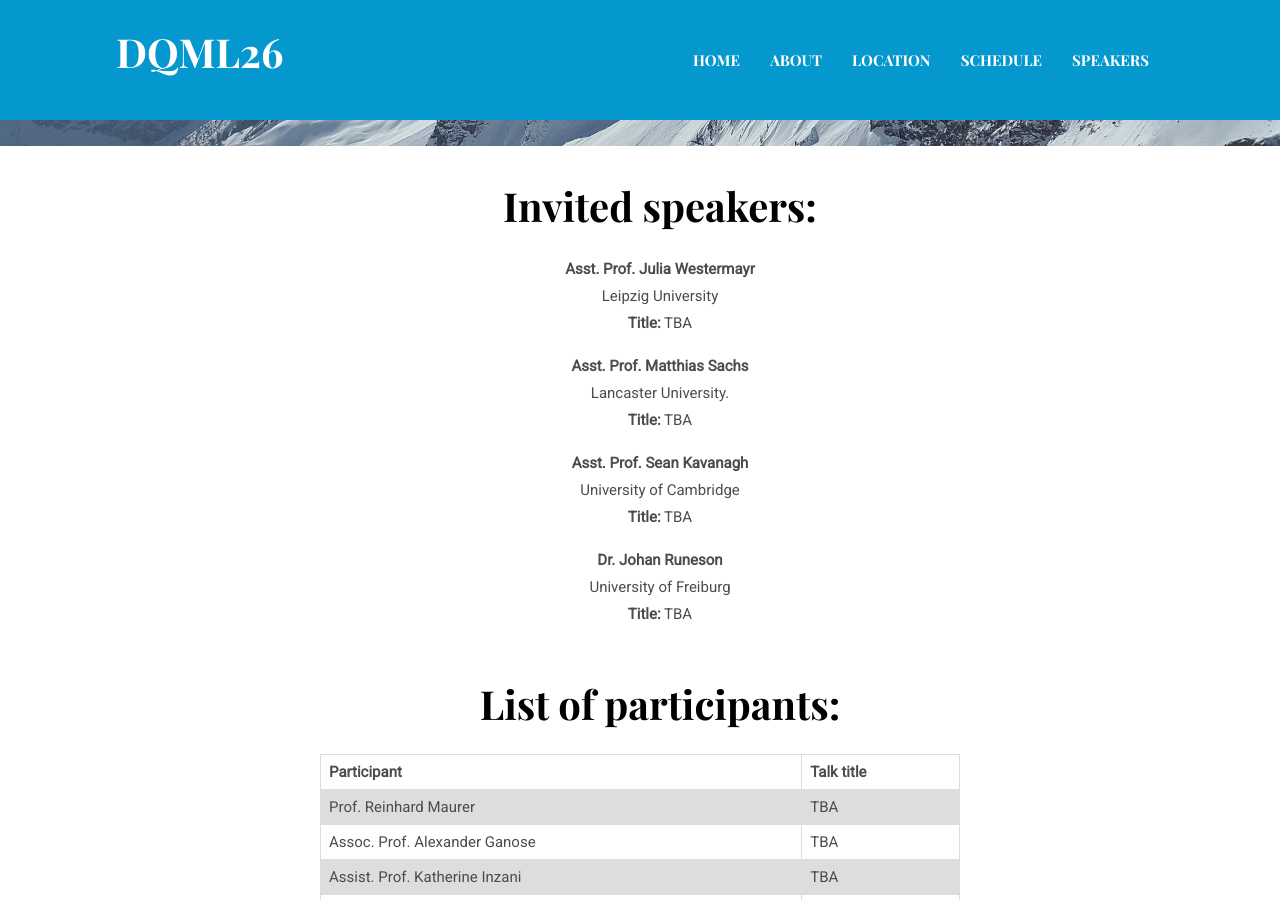
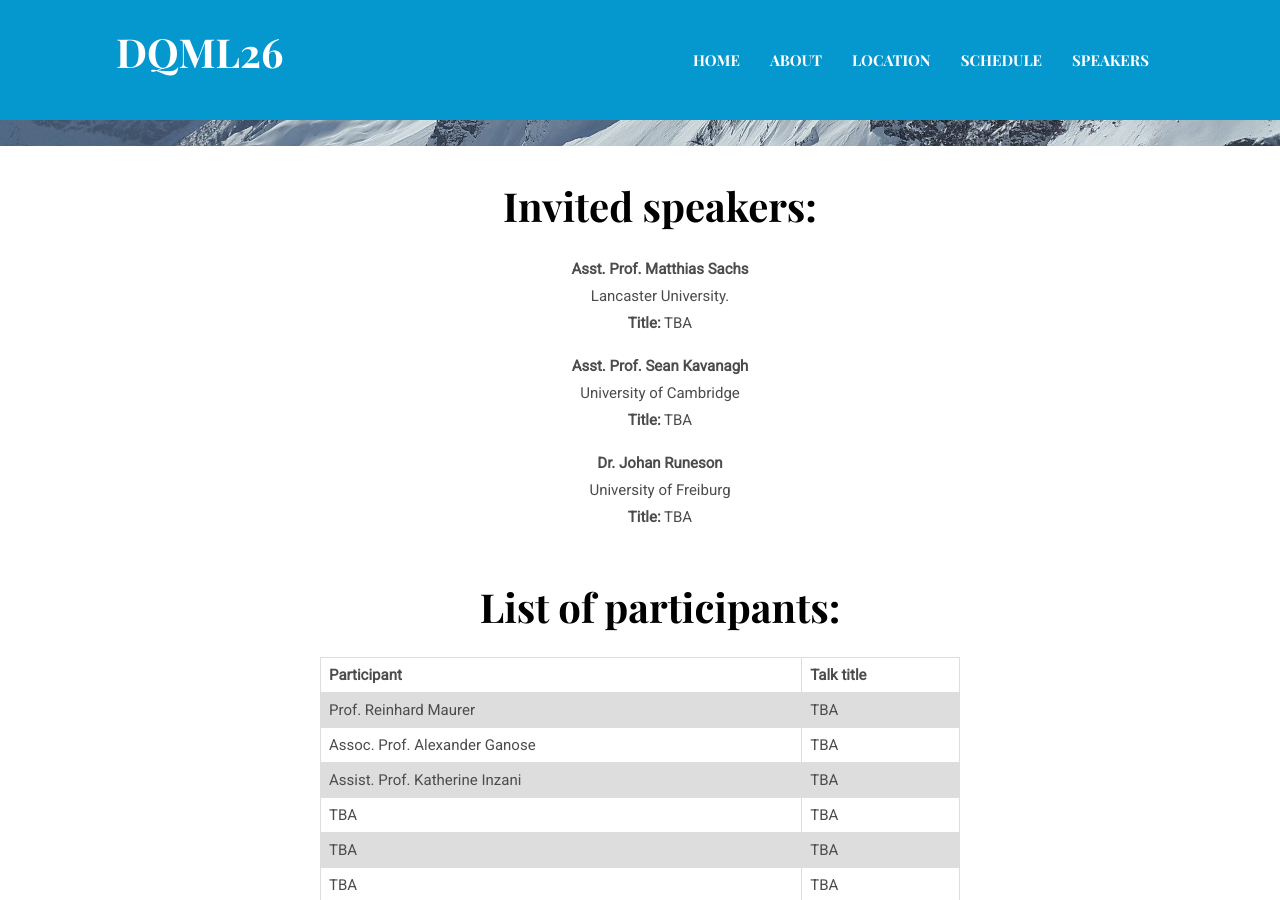
Before and after one commit to DQML26/DQML26.github.io, a Jekyll site: the page built from _pages/speakers.html, in a window 1280 px wide and 900 px high, scrolled down 358 px. Built offline with Jekyll 4.4.1, drawn with Linux system fonts in a browser that asks for light colours.

Commit message:
Update speakers

```diff
--- a/_includes/blog-section.html
+++ b/_includes/blog-section.html
@@ -2,9 +2,6 @@
 <section class="section">
   <div class="container">
     <div class="row">
-      <div class="col-12 text-center">
-        <h2 class="section-title">Speakers</h2>
-      </div>
       {% for post in site.posts offset:0 limit:4 %}
       {% include post.html %}
       {% endfor %}
--- a/_pages/about.html
+++ b/_pages/about.html
@@ -30,9 +30,6 @@ title: About DQML 2026
         <div style="background-color: #f8f9fa; padding: 20px; border-radius: 10px;">
           <h4>Confirmed Invited Speakers:</h4>
           <ul style="list-style-type: none; text-align: left; display: inline-block; margin: 20px auto; padding-left: 0;">
-            <li style="margin-bottom: 10px; clear: both;">
-              <strong>Asst. Prof. Julia Westermayr</strong> <span style="float: right; margin-left: 50px;">Leipzig University</span>
-            </li>
             <li style="margin-bottom: 10px; clear: both;">
               <strong>Asst. Prof. Matthias Sachs</strong> <span style="float: right; margin-left: 50px;">Lancaster University</span>
             </li>
--- a/_pages/schedule.html
+++ b/_pages/schedule.html
@@ -81,7 +81,7 @@ The length of the contributed and plenary talks is listed below.
   <div class="event stage-break start-1700 end-1700 length-1">Snacks</div>
   <div class="event stage-session-type-1 start-1730 end-1800 length-1">Contributed talks (3) <span>Chair: TBA</span><span class="left">C1: TBA<br>C2: TBA<br>C3: TBA</span></div>
   <div class="event stage-break start-1830 end-1930 length-1">Dinner</div>
-  <div class="event stage-session-type-2 start-2000 end-2030 length-1">Plenary 4 <span>Julia Westermayr</span></div>
+  <div class="event stage-session-type-2 start-2000 end-2030 length-1">Plenary 4 <span>TBA</span></div>
   <div class="event stage-session-type-3 start-2100 end-2200 length-1">Powerpoint karaoke</div>
 
 
--- a/_pages/speakers.html
+++ b/_pages/speakers.html
@@ -22,9 +22,6 @@ title: Speakers and participants
 <center>
   <ul>
     <br><br><h3><b>Invited speakers:</b></h3><br>
-    <p>
-      <b>Asst. Prof. Julia Westermayr</b><br> Leipzig University  <br> <b>Title:</b> TBA
-    </p>
     <p>
       <b>Asst. Prof. Matthias Sachs</b><br> Lancaster University.  <br> <b>Title:</b> TBA
     </p>
```
Also changed, not shown: 4 other files.
